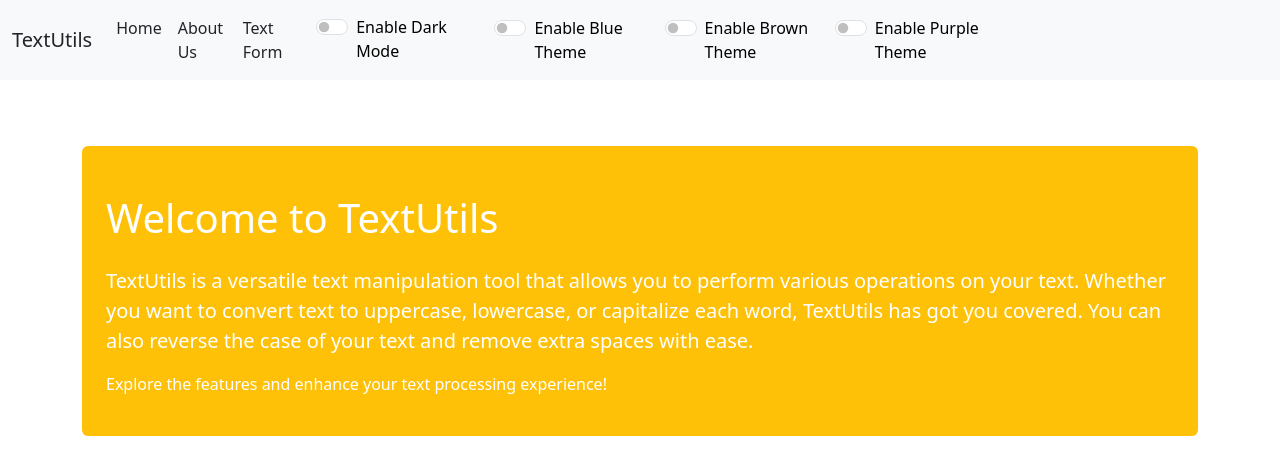
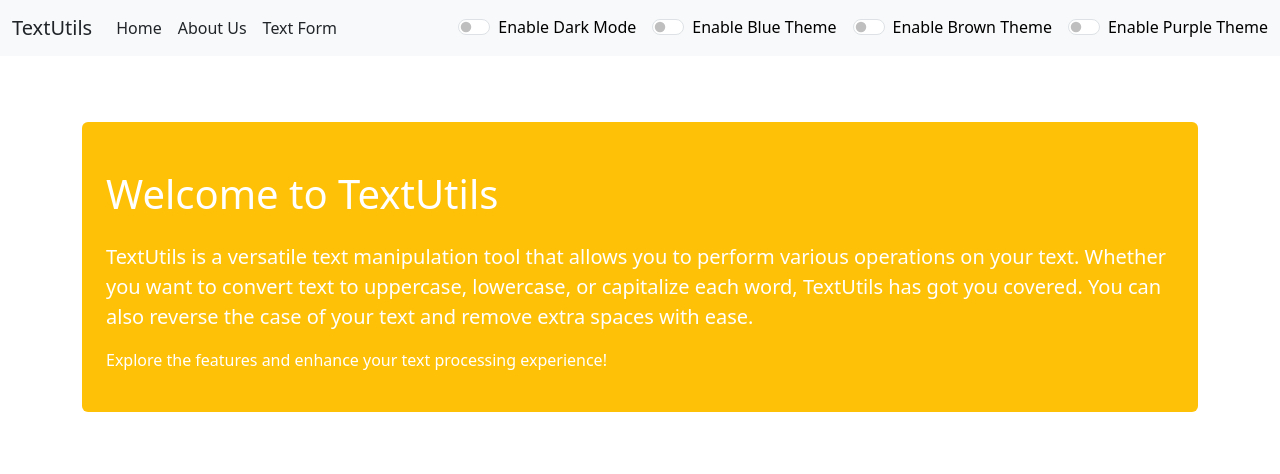
Before and after one commit to Tanay998/ReactApp, a React (Vite) app: page / in a window 1280 px wide. Shown: the top 474 px of the page. Built offline with nearby package versions, Linux system fonts and the light colour scheme.

Commit message:
add some changes

```diff
--- a/src/components/Navbar.jsx
+++ b/src/components/Navbar.jsx
@@ -1,17 +1,18 @@
 import { Link } from 'react-router-dom';
+
 function Navbar(props) {
   // Determine navbar background
   const getNavBackground = () => {
     switch(props.currentTheme) {
       case 'blue': return 'bg-info';
       case 'brown': return 'bg-danger';
-      case 'purple': return 'bg-secondary'; // or create a custom purple class
+      case 'purple': return 'bg-secondary';
       case 'dark': return 'bg-success';
       default: return 'bg-light';
     }
   };
 
-  // Determine text color - always white for colored themes, otherwise based on light/dark
+  // Determine text color
   const getTextColor = () => {
     return ['blue','brown', 'purple', 'dark'].includes(props.currentTheme)
       ? 'text-light'
@@ -33,14 +34,13 @@ function Navbar(props) {
             <li className="nav-item">
               <Link className={`nav-link active ${getTextColor()}`} to="/About">{props.aboutText}</Link>
             </li>
-            <li className = "nav-item">
+            <li className="nav-item">
               <Link className={`nav-link active ${getTextColor()}`} to="/TextForm">Text Form</Link>
             </li>
           </ul>
-          <div className="container d-flex justify-content-start align-items-center mx-auto">
-            <div className="row w-75">
+
+          {/* Simplified theme toggles structure */}
           <div className="d-flex align-items-center">
-              <div className="col-md-3">
             <div className="form-check form-switch me-3">
               <input
                 className="form-check-input"
@@ -54,9 +54,8 @@ function Navbar(props) {
                 {props.currentTheme === 'dark' ? 'Disable Dark Mode' : 'Enable Dark Mode'}
               </label>
             </div>
-              </div>
-              <div className="col-md-3">
-                <div className="form-check form-switch ms-2 my-2">
+
+            <div className="form-check form-switch me-3">
               <input
                 className="form-check-input"
                 type="checkbox"
@@ -69,9 +68,8 @@ function Navbar(props) {
                 {props.currentTheme === 'blue' ? 'Disable Blue Theme' : 'Enable Blue Theme'}
               </label>
             </div>
-              </div>
-              <div className="col-md-3">
-                <div className="form-check form-switch ms-2 my-2">
+
+            <div className="form-check form-switch me-3">
               <input
                 className="form-check-input"
                 type="checkbox"
@@ -84,9 +82,8 @@ function Navbar(props) {
                 {props.currentTheme === 'brown' ? 'Disable Brown Theme' : 'Enable Brown Theme'}
               </label>
             </div>
-              </div>
-              <div className="col-md-3">
-                <div className="form-check form-switch ms-2 my-2">
+
+            <div className="form-check form-switch">
               <input
                 className="form-check-input"
                 type="checkbox"
@@ -102,10 +99,6 @@ function Navbar(props) {
           </div>
         </div>
       </div>
-          </div>
-
-        </div>
-      </div>
     </nav>
   )
 }
```
Lines whose indentation alone changed are shown as unchanged.
